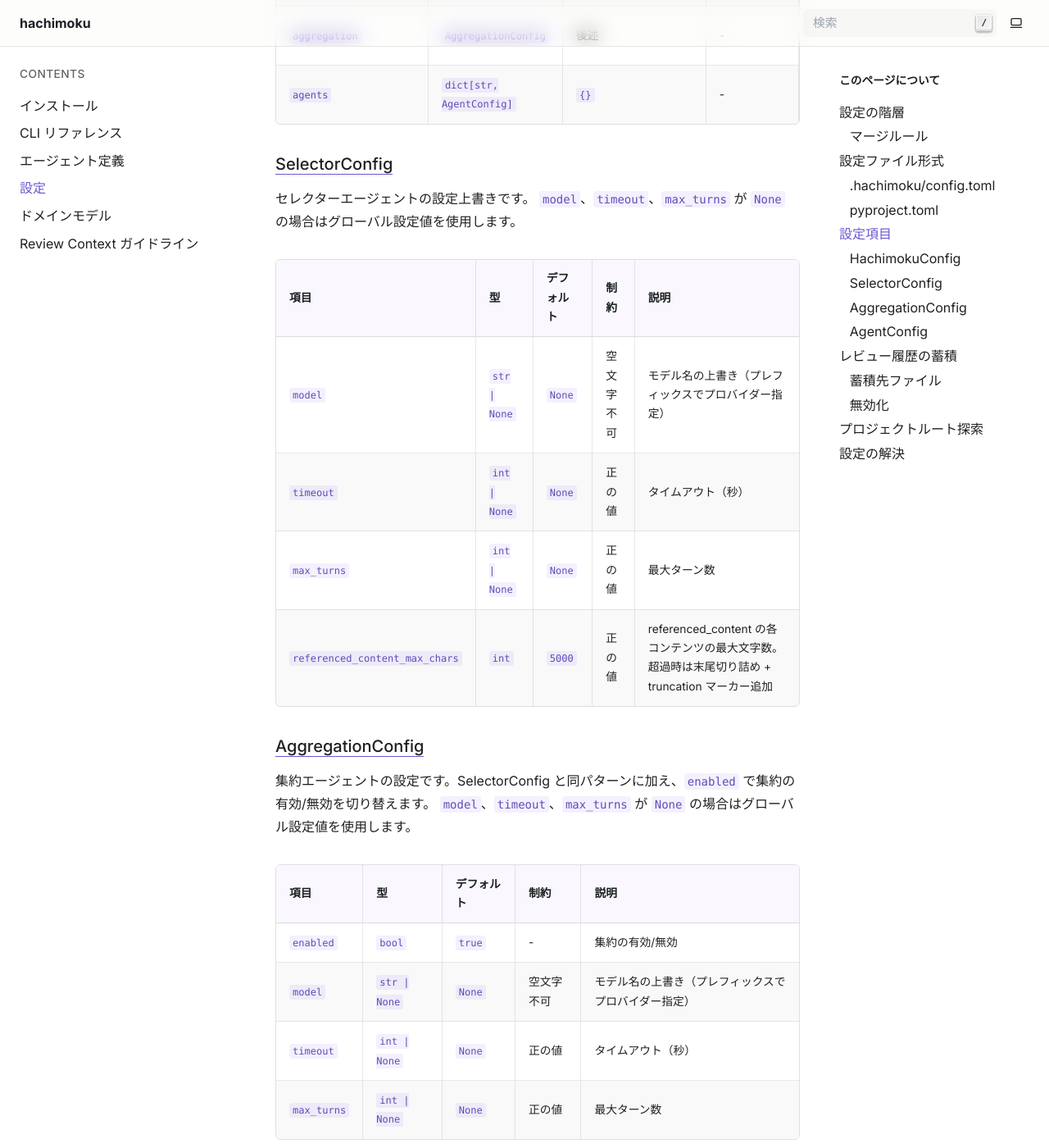
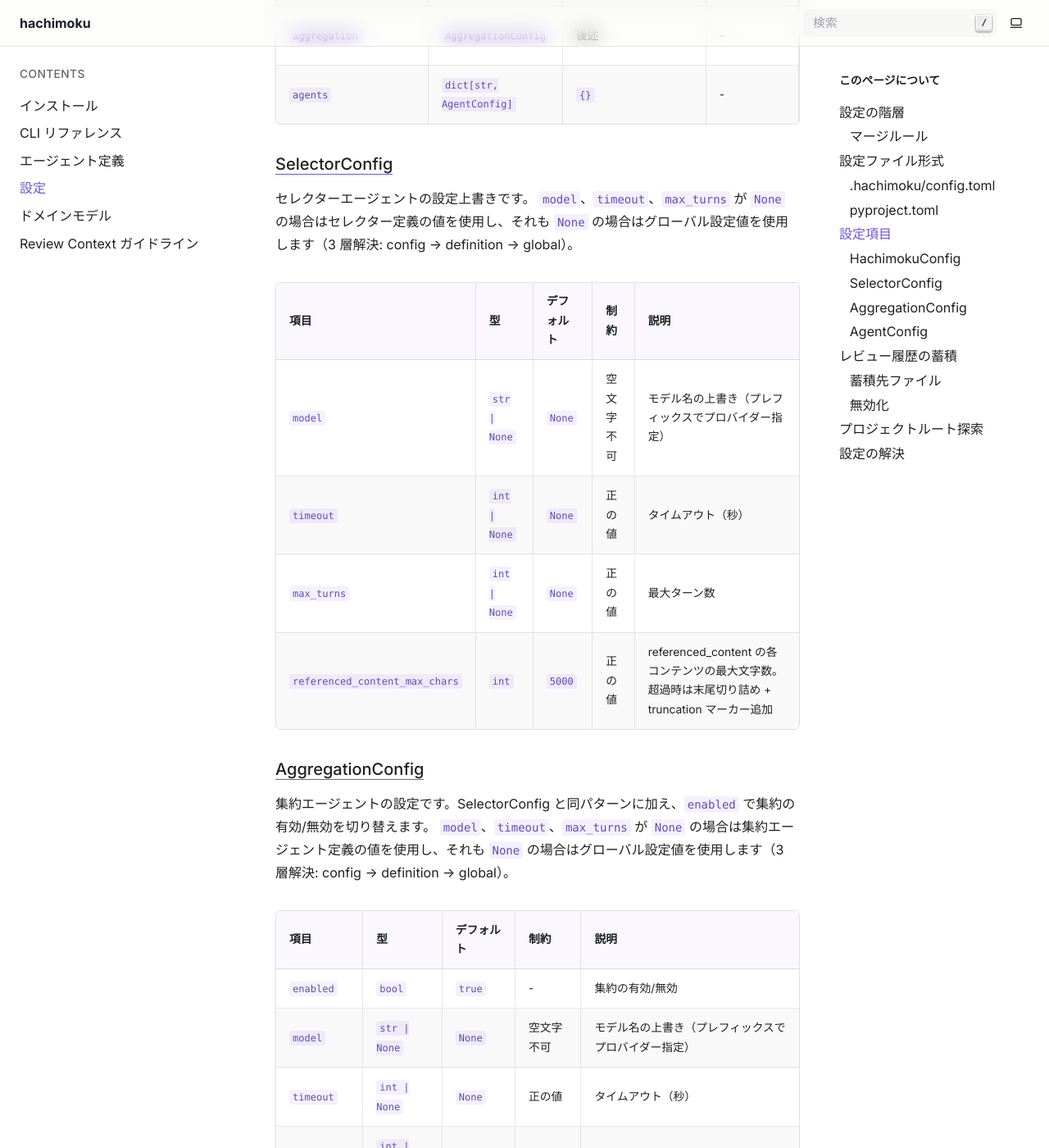
Before and after one commit to drillan/hachimoku, a Sphinx documentation site: the page built from docs/configuration.md, in a window 1280 px wide and 1400 px high, scrolled down 3872 px. Shown: the whole window at 82% size. Built offline with Sphinx 7.4.7, drawn with Linux system fonts in a browser that asks for light colours.

Commit message:
fix(#173): セレクターのデフォルトモデルを Opus 4.6 に戻し、ドキュメントの 3 層解決記述を修正
実機レビュー（PR #180）で Haiku 4.5 セレクターと Opus 4.6 セレクターの間に
品質差が判明。Haiku 4.5 はエージェント選択を全てスキップしたが、Opus 4.6 は
comment-analyzer を選出し docs/configuration.md のドキュメント矛盾を検出した。

修正内容:
- selector.toml: claude-haiku-4-5 → claude-opus-4-6 に戻す（精度優先）
- docs/agents.md: セレクター定義の例を Opus 4.6 に戻す
- docs/configuration.md: SelectorConfig・AggregationConfig の記述を
  3 層解決（config → definition → global）に修正

Co-Authored-By: Claude Opus 4.6 <noreply@anthropic.com>

```diff
--- a/docs/configuration.md
+++ b/docs/configuration.md
@@ -104,7 +104,7 @@ parallel = false
 ### SelectorConfig
 
 セレクターエージェントの設定上書きです。
-`model`、`timeout`、`max_turns` が `None` の場合はグローバル設定値を使用します。
+`model`、`timeout`、`max_turns` が `None` の場合はセレクター定義の値を使用し、それも `None` の場合はグローバル設定値を使用します（3 層解決: config → definition → global）。
 
 | 項目 | 型 | デフォルト | 制約 | 説明 |
 |-----|---|----------|------|------|
@@ -116,7 +116,7 @@ parallel = false
 ### AggregationConfig
 
 集約エージェントの設定です。SelectorConfig と同パターンに加え、`enabled` で集約の有効/無効を切り替えます。
-`model`、`timeout`、`max_turns` が `None` の場合はグローバル設定値を使用します。
+`model`、`timeout`、`max_turns` が `None` の場合は集約エージェント定義の値を使用し、それも `None` の場合はグローバル設定値を使用します（3 層解決: config → definition → global）。
 
 | 項目 | 型 | デフォルト | 制約 | 説明 |
 |-----|---|----------|------|------|
--- a/src/hachimoku/agents/_builtin/selector.toml
+++ b/src/hachimoku/agents/_builtin/selector.toml
@@ -1,6 +1,6 @@
 name = "selector"
 description = "レビュー対象を分析し、最適なレビューエージェントを選択する"
-model = "claudecode:claude-haiku-4-5"
+model = "claudecode:claude-opus-4-6"
 allowed_tools = ["git_read", "gh_read", "file_read"]
 system_prompt = """
 You are an agent selector for code review. Your role is twofold:
```
Also changed, not shown: docs/agents.md (+1 -1 lines).
